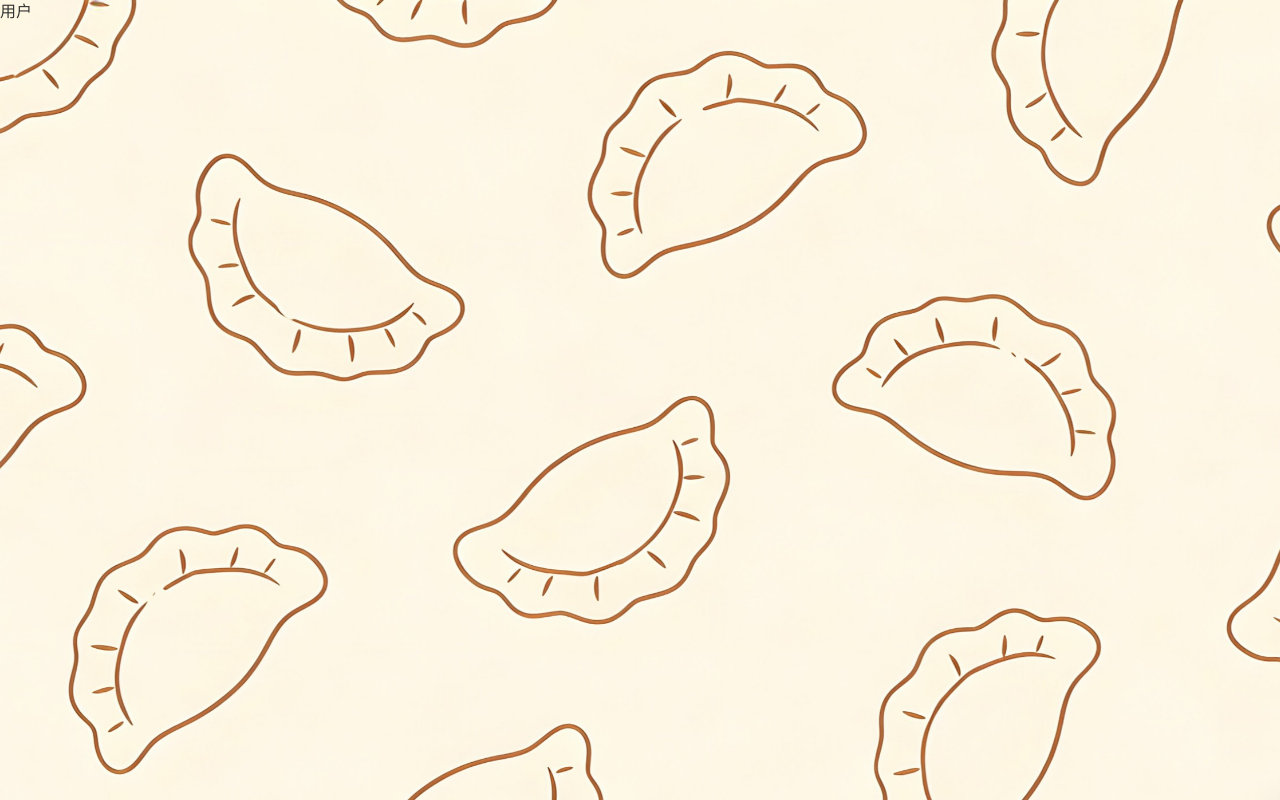
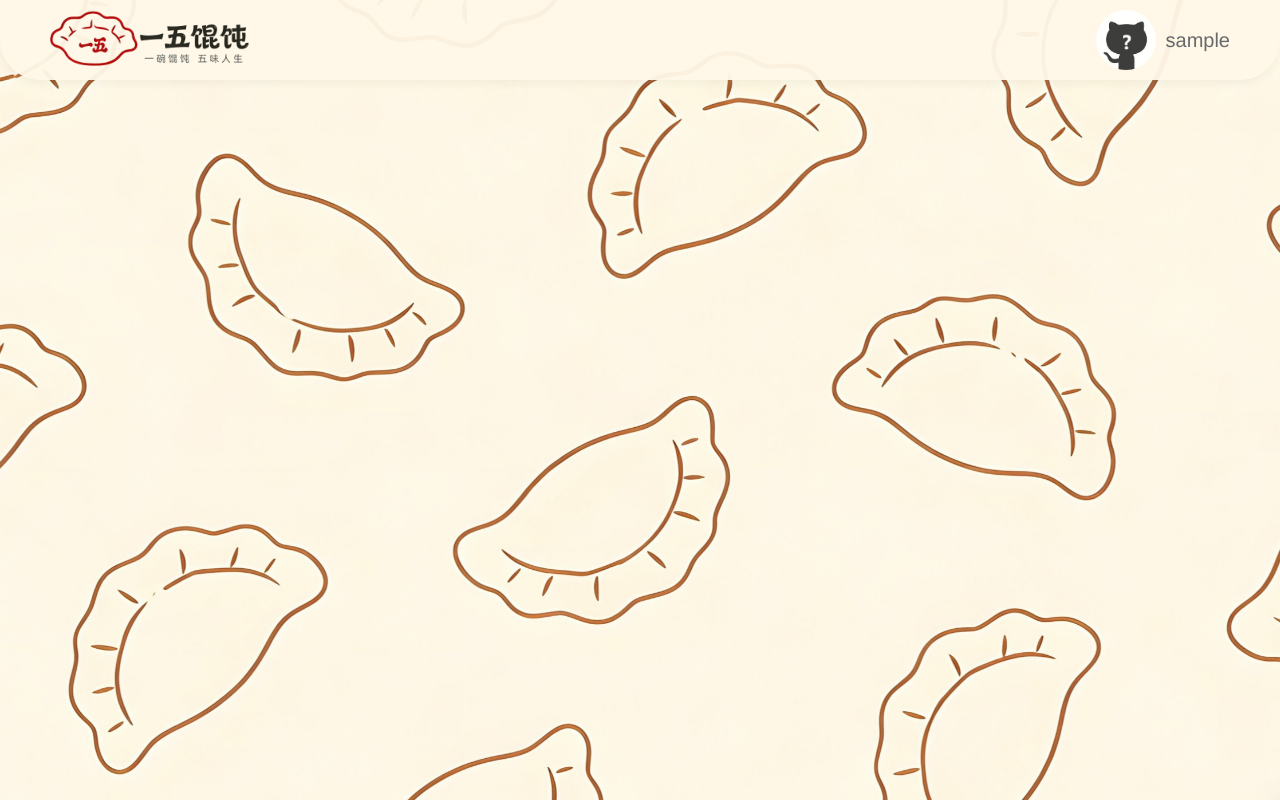
Before and after one commit to luofengwuqi/Hundun-Bone, a Vue app in the folder front-end/hundun-front/: page /user in a window 1280 px wide. Built offline with nearby package versions, Linux system fonts and the light colour scheme; sample sign-in values are in the browser's storage.

Commit message:
feat(前端/user):用户页面header初步搭建

```diff
--- a/front-end/hundun-front/src/views/user/UserHome.vue
+++ b/front-end/hundun-front/src/views/user/UserHome.vue
@@ -1,11 +1,55 @@
 <script setup>
 
+import HundunHeader from '@/views/user/component/common/HundunHeader.vue'
 </script>
 
 <template>
-  用户
+  <div class="user-home">
+    <div class="header">
+      <HundunHeader></HundunHeader>
+    </div>
+    <div class="main">
+      <transition name="fade" mode="out-in">
+        <router-view></router-view>
+      </transition>
+    </div>
+  </div>
 </template>
 
-<style scoped>
 
+
+<style scoped lang="less">
+  .user-home{
+    width: 100%;
+    height: 100%;
+  }
+  .header{
+    height: 80px;
+  }
+  .main{
+    height: calc(100vh - 80px);
+    overflow: auto;
+
+    &::-webkit-scrollbar {
+      display: none;
+    }
+
+    -ms-overflow-style: none;
+    scrollbar-width: none;
+  }
+
+  /* 二级路由过渡动画 */
+  :deep(.fade-enter-from) {
+    opacity: 0;
+    transform: translateX(10px);
+  }
+  :deep(.fade-enter-active) {
+    transition: all 0.6s ease-out;
+  }
+  :deep(.fade-leave-to) {
+    opacity: 0;
+  }
+  :deep(.fade-leave-active) {
+    transition: all 0.5s ease-in;
+  }
 </style>
--- /dev/null
+++ b/front-end/hundun-front/src/views/user/component/Info/Info.vue
@@ -0,0 +1,14 @@
+<script setup>
+
+</script>
+
+<template>
+<!--  TODO:这里放用户中心  -->
+  <div class="info">
+    用户中心!
+  </div>
+</template>
+
+<style scoped lang="less">
+
+</style>
--- /dev/null
+++ b/front-end/hundun-front/src/views/user/component/common/HundunHeader.vue
@@ -0,0 +1,116 @@
+<script setup>
+import router from '@/router/index.js'
+import { useUserStore } from '@/stores/user.js'
+import { computed } from 'vue'
+import defaultAvatar from '@/assets/img/common/user.jpg'
+import { User, SwitchButton } from '@element-plus/icons-vue'
+import { logout } from '@/utils/login/logout.js'
+
+const userStore = useUserStore()
+
+const avatarSrc = computed(() => {
+  return userStore.userInfo.avatarUrl || defaultAvatar
+})
+
+const handleCommand =  async (command) => {
+  if (command === 'info') {
+    router.push('/user/info')
+  } else if (command === 'logout') {
+    await logout()
+    console.log('退出登录')
+  }
+}
+</script>
+
+<template>
+  <div class="header" >
+    <div class="logo-box" @click="router.push('/user')">
+      <img src="@/assets/img/common/biglogo.png" alt="Logo">
+    </div>
+    <el-dropdown v-if="userStore.userInfo" @command="handleCommand" trigger="hover">
+      <div class="user-box">
+        <img :src="avatarSrc" alt="User">
+        <span class="username">{{ userStore.userInfo.nickname||userStore.userInfo.username}}</span>
+      </div>
+      <template #dropdown>
+        <el-dropdown-menu class="custom-dropdown">
+          <el-dropdown-item command="info">
+            <el-icon><User /></el-icon>
+            <span>个人信息</span>
+          </el-dropdown-item>
+          <el-dropdown-item divided command="logout">
+            <el-icon><SwitchButton /></el-icon>
+            <span>退出登录</span>
+          </el-dropdown-item>
+        </el-dropdown-menu>
+      </template>
+    </el-dropdown>
+  </div>
+</template>
+
+<style scoped lang="less">
+  .header{
+    display: flex;
+    justify-content: space-between;
+    position:fixed;
+    height: 80px;
+    width: 100%;
+    //不透明度
+    opacity: 0.95;
+    background-color: #FFF8E8;
+    overflow: hidden;
+    z-index: 999;
+    border-radius: 0 0 40px 40px;
+    box-shadow: 0 4px 12px rgba(0, 0, 0, 0.05);
+    .logo-box{
+      margin:10px 10px 10px 50px;
+      height: 60px;
+      img{
+        height: 60px;
+      }
+    }
+    .user-box{
+      display: flex;
+      height: 60px;
+      margin:10px 50px 10px 10px;
+      cursor: pointer;
+      outline: none;
+
+      &:focus {
+        outline: none;
+      }
+
+      img{
+        height: 60px;
+        border-radius:30px;
+        overflow: hidden;
+      }
+
+      .username{
+        margin-left: 10px;
+        font-size: 20px;
+        line-height: 60px;
+        //禁止用户选择
+        user-select: none;
+        -webkit-user-select: none;
+        -moz-user-select: none;
+        -ms-user-select: none;
+      }
+    }
+
+    // 移除 el-dropdown 的默认边框
+    :deep(.el-dropdown) {
+      outline: none;
+
+      &:focus {
+        outline: none;
+      }
+
+      .el-dropdown-link {
+        outline: none;
+      }
+    }
+
+
+  }
+</style>
```
Also changed, not shown: front-end/hundun-front/src/router/index.js (+7 -1 lines), front-end/hundun-front/src/assets/color.txt, front-end/hundun-front/src/assets/img/common/user.jpg (added).
